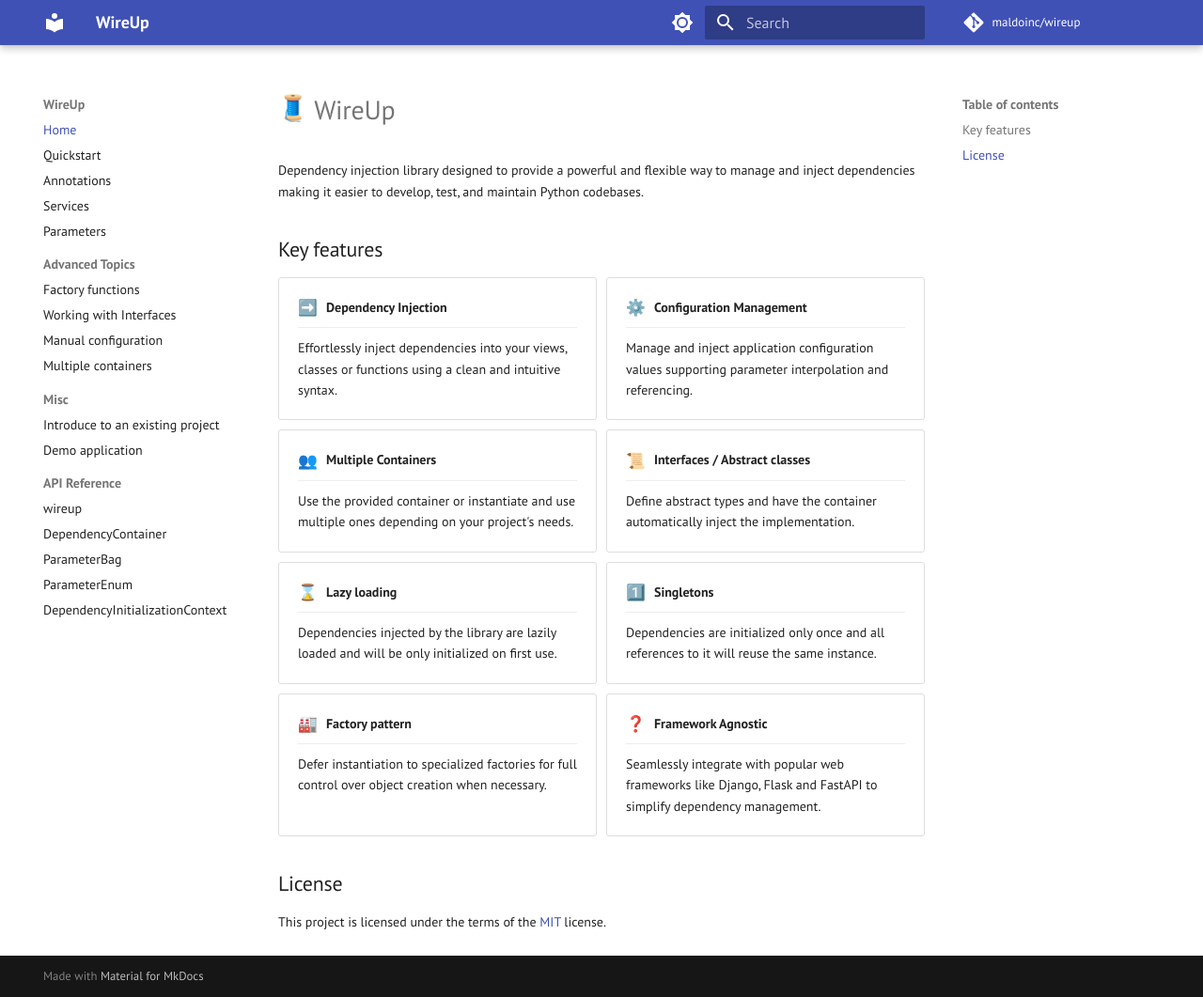
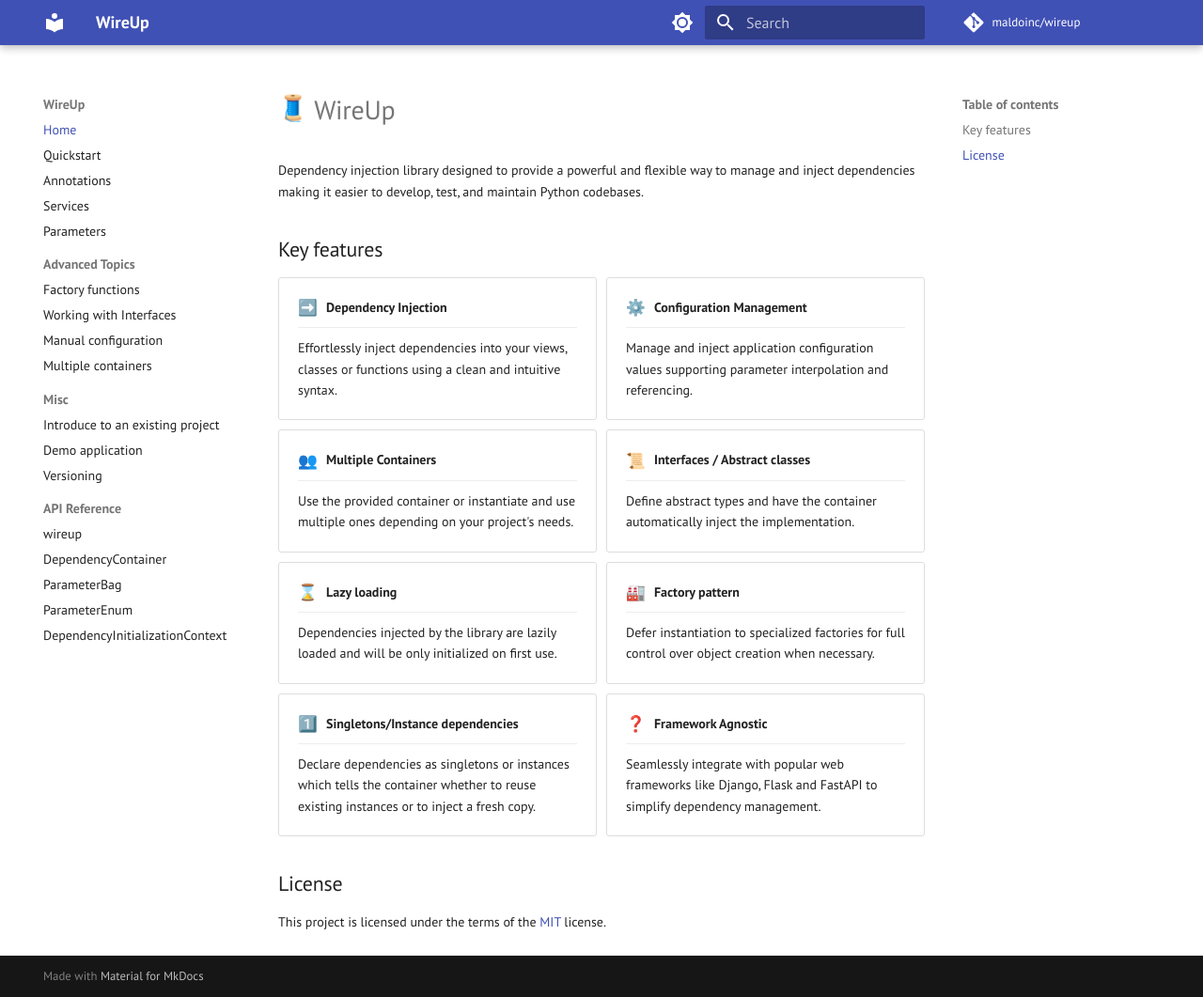
Before and after one commit to maldoinc/wireup, an MkDocs documentation site: the page built from docs/pages/index.md, in a window 1280 px wide and 1061 px high. Shown: the whole window at 94% size. Built offline with MkDocs 1.6.1 and Material for MkDocs 9.7.7, drawn with Linux system fonts in a browser that asks for light colours; emoji names are drawn with the system emoji font; some web fonts are replaced; comment, search, counter and statistics services are not loaded; the version menu is left out.

```diff
--- a/docs/mkdocs.yml
+++ b/docs/mkdocs.yml
@@ -13,6 +13,7 @@ nav:
   - Misc:
     - Introduce to an existing project: introduce_to_an_existing_project.md
     - Demo application: demo_app.md
+    - Versioning: versioning.md
   - API Reference:
       - wireup: class/wireup.md
       - DependencyContainer: class/dependency_container.md
--- a/docs/pages/index.md
+++ b/docs/pages/index.md
@@ -43,17 +43,18 @@ manage and inject dependencies making it easier to develop, test, and maintain P
     </div>
     <div class="card">
         <div class="card-title">
-            <img src="https://cdn.jsdelivr.net/gh/jdecked/twemoji@14.1.2/assets/72x72/31-20e3.png" />
-            Singletons
-        </div>
-        Dependencies are initialized only once and all references to it will reuse the same instance.
-    </div>
-    <div class="card">
-        <div class="card-title">
             <img src="https://cdn.jsdelivr.net/gh/jdecked/twemoji@14.1.2/assets/72x72/1f3ed.png" />
             Factory pattern
         </div>
         Defer instantiation to specialized factories for full control over object creation when necessary.
+    </div>
+    <div class="card">
+        <div class="card-title">
+            <img src="https://cdn.jsdelivr.net/gh/jdecked/twemoji@14.1.2/assets/72x72/31-20e3.png" />
+            Singletons/Instance dependencies
+        </div>
+        Declare dependencies as singletons or instances which tells the container whether to reuse
+        existing instances or to inject a fresh copy.
     </div>
     <div class="card">
         <div class="card-title">
```
Also changed, not shown: docs/pages/versioning.md (added, +14 -0 lines).
